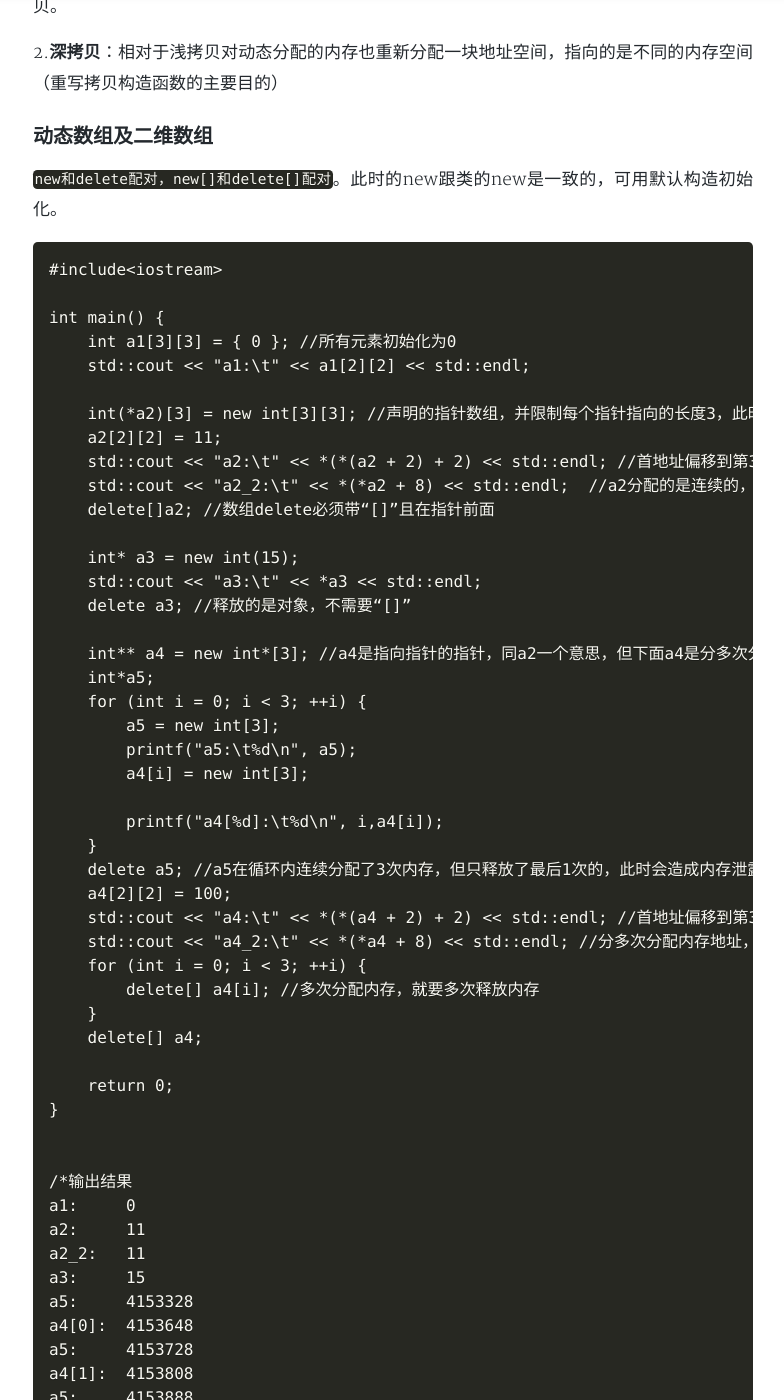
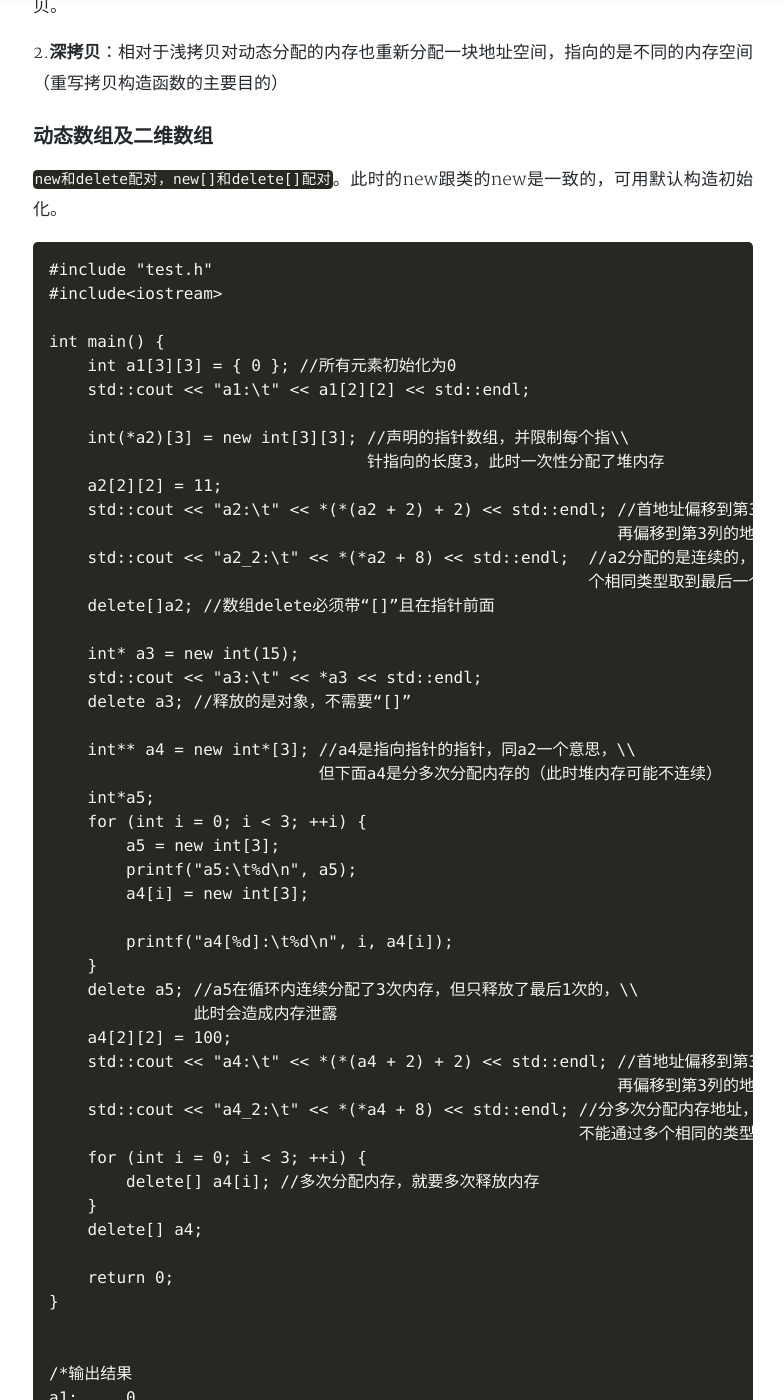
Before and after one commit to smakry/smakry.github.io, a Jekyll site: the page built from _posts/2019-09-19-程序问题整合.md, in a window 1280 px wide and 1400 px high, scrolled down 30995 px. Shown: the whole window, without its empty margins (247-1031 px from the left). Built offline with Jekyll 4.4.1, drawn with Linux system fonts in a browser that asks for light colours; nearby versions of some CDN libraries; comment, search, counter and statistics services are not loaded; a style sheet for code colours, icons or effects is not loaded; some of the changed text lies outside the part shown.

Commit message:
program problem

````diff
--- a/_posts/2019-09-19-程序问题整合.md
+++ b/_posts/2019-09-19-程序问题整合.md
@@ -1136,35 +1136,43 @@ void main()
 `new和delete配对，new[]和delete[]配对`。此时的new跟类的new是一致的，可用默认构造初始化。
 
 ```cpp
+#include "test.h"
 #include<iostream>
 
 int main() {
 	int a1[3][3] = { 0 }; //所有元素初始化为0
 	std::cout << "a1:\t" << a1[2][2] << std::endl;
 
-	int(*a2)[3] = new int[3][3]; //声明的指针数组，并限制每个指针指向的长度3，此时一次性分配了堆内存
+	int(*a2)[3] = new int[3][3]; //声明的指针数组，并限制每个指\\
+								 针指向的长度3，此时一次性分配了堆内存
 	a2[2][2] = 11;
-	std::cout << "a2:\t" << *(*(a2 + 2) + 2) << std::endl; //首地址偏移到第3行的地址，再偏移到第3列的地址取值
-	std::cout << "a2_2:\t" << *(*a2 + 8) << std::endl;  //a2分配的是连续的，此时可通过加8个相同类型取到最后一个元素a2[2][2]
+	std::cout << "a2:\t" << *(*(a2 + 2) + 2) << std::endl; //首地址偏移到第3行的地址，\\
+														   再偏移到第3列的地址取值
+	std::cout << "a2_2:\t" << *(*a2 + 8) << std::endl;  //a2分配的是连续的，此时可通过加8\\
+														个相同类型取到最后一个元素a2[2][2]
 	delete[]a2; //数组delete必须带“[]”且在指针前面
 
 	int* a3 = new int(15);
 	std::cout << "a3:\t" << *a3 << std::endl;
 	delete a3; //释放的是对象，不需要“[]”
 
-	int** a4 = new int*[3]; //a4是指向指针的指针，同a2一个意思，但下面a4是分多次分配内存的（此时堆内存可能不连续）
+	int** a4 = new int*[3]; //a4是指向指针的指针，同a2一个意思，\\
+							但下面a4是分多次分配内存的（此时堆内存可能不连续）
 	int*a5;
 	for (int i = 0; i < 3; ++i) {
 		a5 = new int[3];
 		printf("a5:\t%d\n", a5);
 		a4[i] = new int[3];
 
-		printf("a4[%d]:\t%d\n", i,a4[i]);
+		printf("a4[%d]:\t%d\n", i, a4[i]);
 	}
-	delete a5; //a5在循环内连续分配了3次内存，但只释放了最后1次的，此时会造成内存泄露
+	delete a5; //a5在循环内连续分配了3次内存，但只释放了最后1次的，\\
+			   此时会造成内存泄露
 	a4[2][2] = 100;
-	std::cout << "a4:\t" << *(*(a4 + 2) + 2) << std::endl; //首地址偏移到第3行的指针（行指针存在连续的内存），再偏移到第3列的地址取值（列也是在连续的内存地址）
-	std::cout << "a4_2:\t" << *(*a4 + 8) << std::endl; //分多次分配内存地址，不能通过多个相同的类型的方式访问
+	std::cout << "a4:\t" << *(*(a4 + 2) + 2) << std::endl; //首地址偏移到第3行的指针（行指针存在连续的内存），\\
+														   再偏移到第3列的地址取值（列也是在连续的内存地址）
+	std::cout << "a4_2:\t" << *(*a4 + 8) << std::endl; //分多次分配内存地址，\\
+													   不能通过多个相同的类型的方式访问
 	for (int i = 0; i < 3; ++i) {
 		delete[] a4[i]; //多次分配内存，就要多次释放内存
 	}
````
